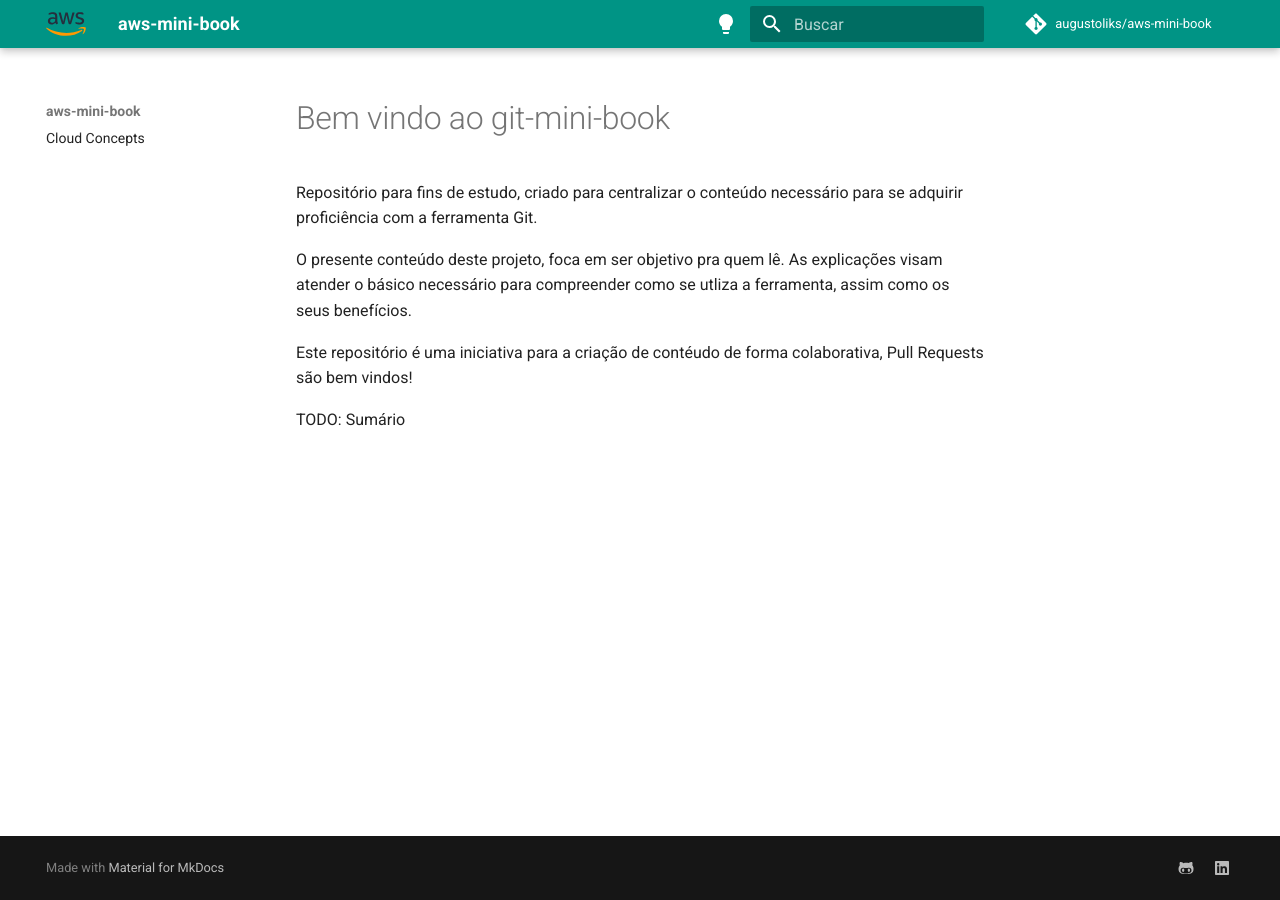
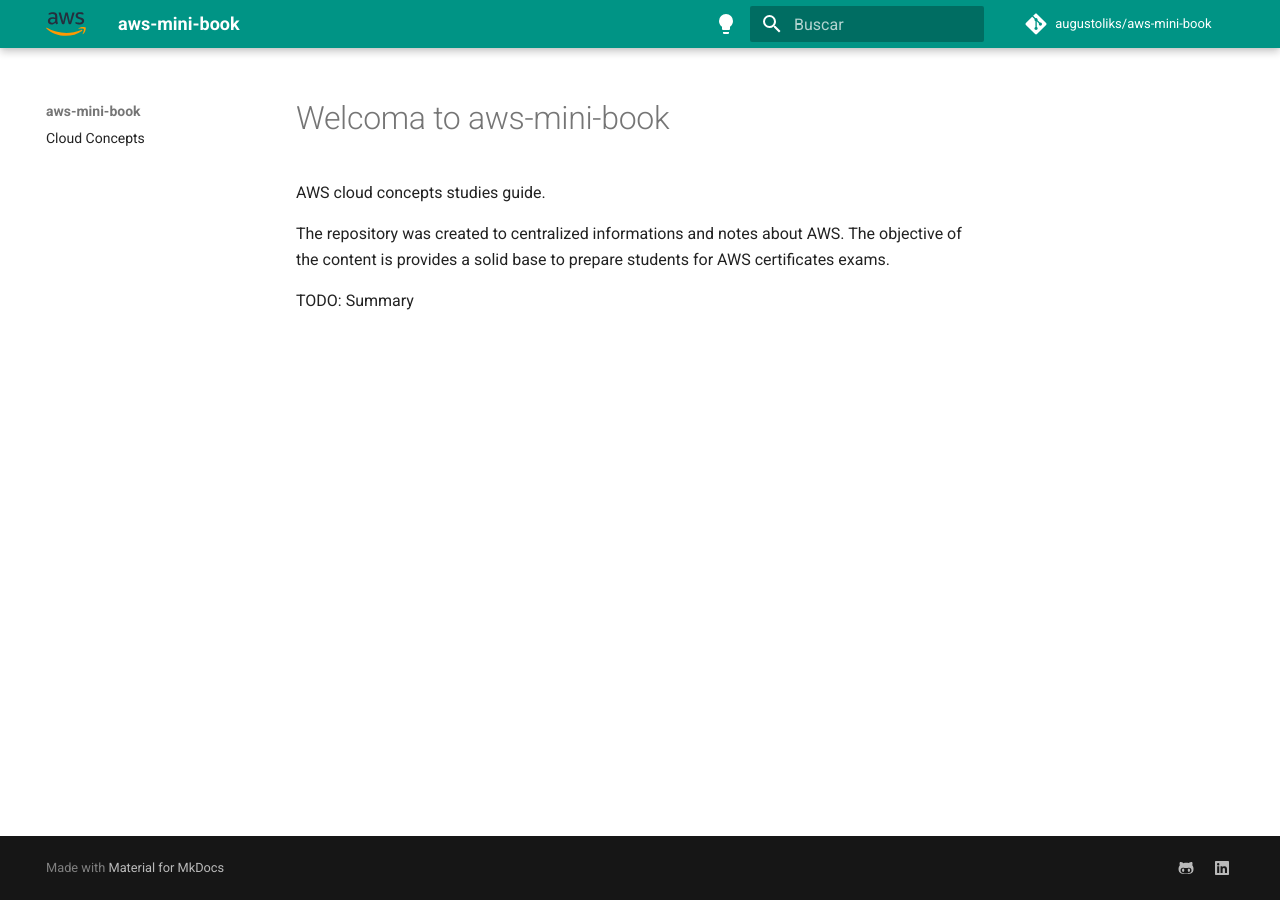
Before and after one commit to augustoliks/aws-mini-book, an MkDocs documentation site: the page built from docs/index.md, in a window 1280 px wide. Built offline with MkDocs 1.6.1 and Material for MkDocs 9.7.7, drawn with Linux system fonts in a browser that asks for light colours; comment, search, counter and statistics services are not loaded.

Commit message:
update content

```diff
--- a/docs/index.md
+++ b/docs/index.md
@@ -1,10 +1,7 @@
-# Bem vindo ao git-mini-book
+# Welcoma to aws-mini-book
 
-Repositório para fins de estudo, criado para centralizar o conteúdo necessário para se adquirir proficiência com a ferramenta Git.
+AWS cloud concepts studies guide.
 
-O presente conteúdo deste projeto, foca em ser objetivo pra quem lê. As explicações visam atender o básico necessário para compreender como se utliza a ferramenta, assim como os seus benefícios.
+The repository was created to centralized informations and notes about AWS. The objective of the content is provides a solid base to prepare students for AWS certificates exams.
 
-Este repositório é uma iniciativa para a criação de contéudo de forma colaborativa, Pull Requests são bem vindos!
-
-
-TODO: Sumário
+TODO: Summary
```
Also changed, not shown: README.md (+5 -0 lines), docs/01-concepts/cloud-concepts.md (+1 -1 lines), 2 other files.
